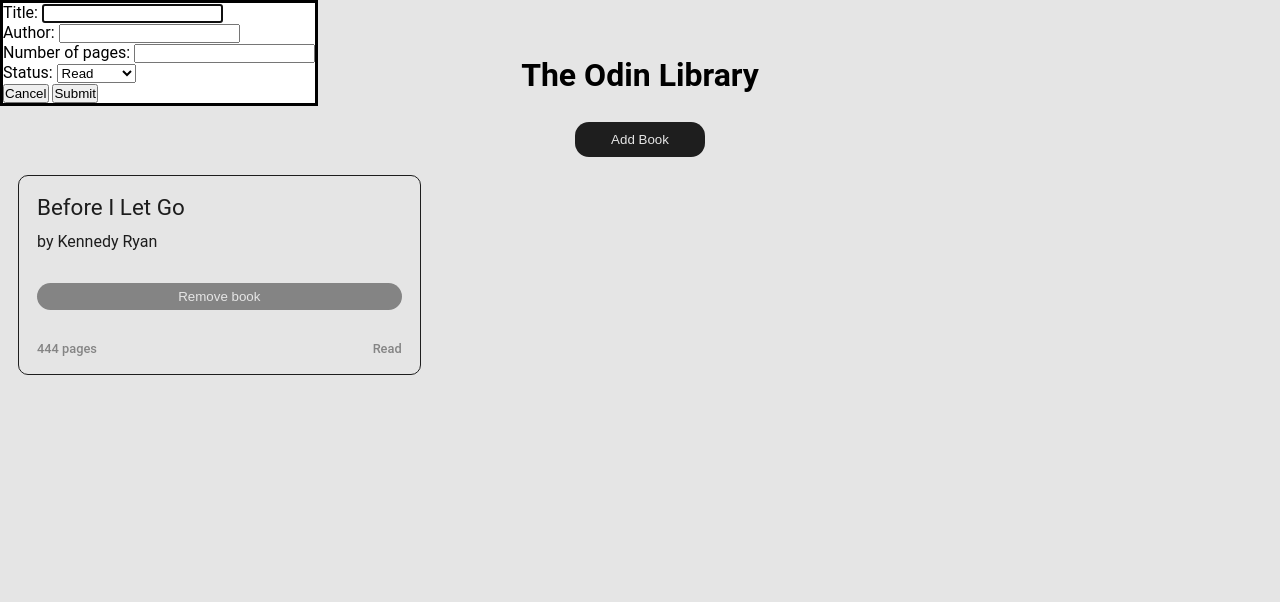
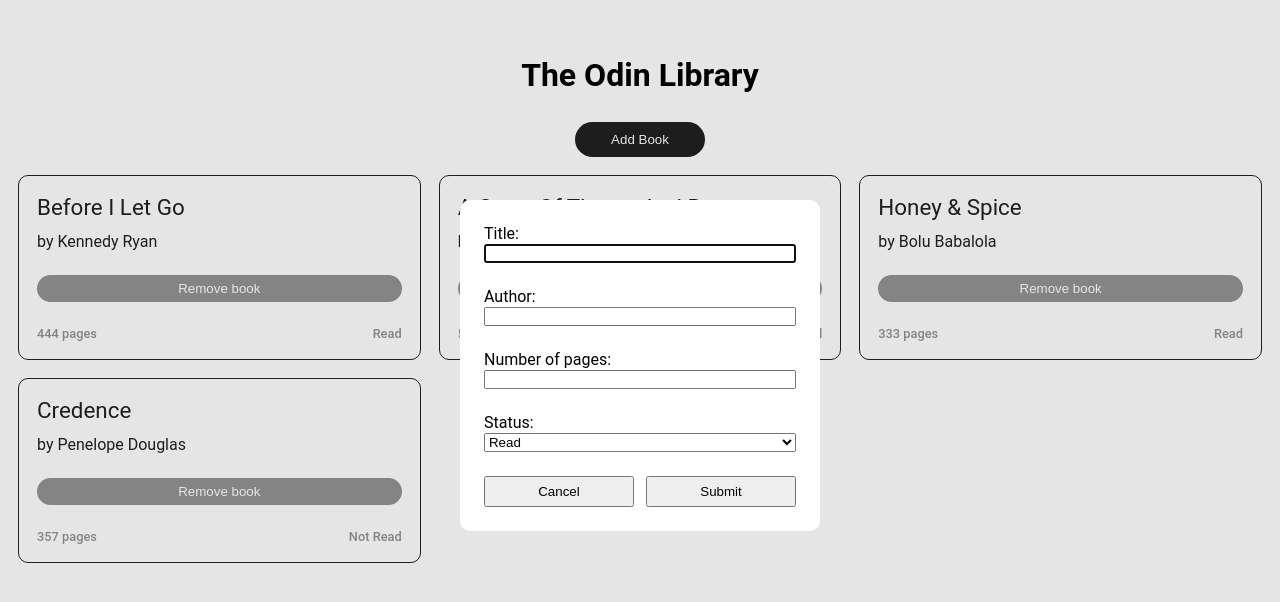
Before and after one commit to baronjada/top-library, a plain HTML site: page index.html in a window 1280 px wide. Both pictures are taken after a click on the button "Add Book". Drawn offline with Linux system fonts and the light colour scheme.

Commit message:
Style 'add book' dialog and start building removeBook function
Added event listener to 'remove book' button to call removeBook function on click, currently console logging all id attributes. Pseudo code written for next steps to build out removeBook function.

```diff
--- a/index.html
+++ b/index.html
@@ -12,6 +12,7 @@
 
     <dialog id="add-book-dialog">
       <form method="dialog" id="add-book-form">
+        <div id="dialog-input-container">
           <p>
             <label for="title-dialog-input">Title:</label>
             <input
@@ -28,7 +29,6 @@
               id="author-dialog-input"
             />
           </p>
-
           <p>
             <label for="pages-dialog-input">Number of pages:</label>
             <input
@@ -37,7 +37,6 @@
               id="pages-dialog-input"
             />
           </p>
-
           <p>
             <label for="status-dialog-select">Status:</label>
             <select name="status-dialog-select" id="status-dialog-select">
@@ -45,10 +44,12 @@
               <option value="Not Read">Not Read</option>
             </select>
           </p>
-        <menu>
+
+          <menu class="dialog-button-menu">
             <button id="cancel-button" type="reset">Cancel</button>
             <button type="submit" id="submit-button">Submit</button>
           </menu>
+        </div>
       </form>
     </dialog>
     <menu>
--- a/src/script.js
+++ b/src/script.js
@@ -60,11 +60,29 @@ function displayLibrary() {
     bookStatusElement.innerText = bookLibrary[i].status;
     bookStatusElement.className = "book-status";
     pagesAndStatusContainer.appendChild(bookStatusElement);
+
+    removeBookButton.addEventListener("click", removeBook);
   }
+}
+
+// function loops through all book id attributes and console logs them on click
+// need to console log only the book id of the card being clicked on
+// put that one id into a variable
+// find method (splice or filter?) to remove that book id from bookLibrary array
+// call displayLibrary function to show updated library array as cards
+function removeBook() {
+  bookLibrary.forEach((book) => {
+    console.log(book.id);
+  });
 }
 
 const dialog = document.getElementById("add-book-dialog");
 const addBookButton = document.getElementById("add-book-button");
+
+const dialogInputContainer = document.getElementById("dialog-input-container");
+dialogInputContainer.style.display = "flex";
+dialogInputContainer.style.flexDirection = "column";
+dialogInputContainer.style.gap = "24px";
 
 const titleDialogInput = document.getElementById("title-dialog-input");
 const authorDialogInput = document.getElementById("author-dialog-input");
@@ -127,5 +145,9 @@ addBookButton.addEventListener("click", showDialog);
 cancelButton.addEventListener("click", closeDialog);
 submitButton.addEventListener("click", submitDialog);
 
-const book1 = addBookToLibrary("Before I Let Go", "Kennedy Ryan", 444, "Read");
+addBookToLibrary("Before I Let Go", "Kennedy Ryan", 444, "Read");
+addBookToLibrary("A Court Of Thorns And Roses", "Sarah J Maas", 555, "Read");
+addBookToLibrary("Honey & Spice", "Bolu Babalola", 333, "Read");
+addBookToLibrary("Credence", "Penelope Douglas", 357, "Not Read");
+
 displayLibrary();
--- a/src/styles.css
+++ b/src/styles.css
@@ -18,7 +18,7 @@ h1 {
   margin: 0 auto;
   padding: 10px 36px;
   border: none;
-  border-radius: 14px;
+  border-radius: 22px;
   background-color: rgb(33, 33, 33);
   color: #fff;
 }
@@ -44,7 +44,7 @@ h1 {
   display: grid;
   grid-template-columns: repeat(3, 1fr);
   grid-auto-rows: 1fr;
-  grid-auto-flow: column;
+  grid-auto-flow: row;
   gap: 18px;
   padding: 18px;
 }
@@ -54,10 +54,11 @@ h1 {
   padding: 18px;
   border-radius: 10px;
   border: 1px solid rgb(33, 33, 33);
-  height: 200px;
+  height: auto;
   display: flex;
   flex-direction: column;
   justify-content: space-between;
+  gap: 24px;
 }
 
 .book-card p {
@@ -68,6 +69,7 @@ h1 {
   display: flex;
   flex-direction: column;
   gap: 12px;
+  flex-grow: 1;
 }
 
 .book-title {
@@ -88,3 +90,30 @@ h1 {
   color: rgb(147, 147, 147);
   font-weight: 500;
 }
+
+dialog {
+  margin: 200px auto;
+  padding: 24px;
+  border: none;
+  border-radius: 10px;
+}
+
+input[type="text"] {
+  width: 100%;
+}
+
+select {
+  width: 100%;
+}
+
+.dialog-button-menu {
+  width: 100%;
+  display: flex;
+  gap: 12px;
+}
+
+button#cancel-button,
+button#submit-button {
+  padding: 6px 32px;
+  flex-grow: 1;
+}
```
Lines whose indentation alone changed are shown as unchanged.
